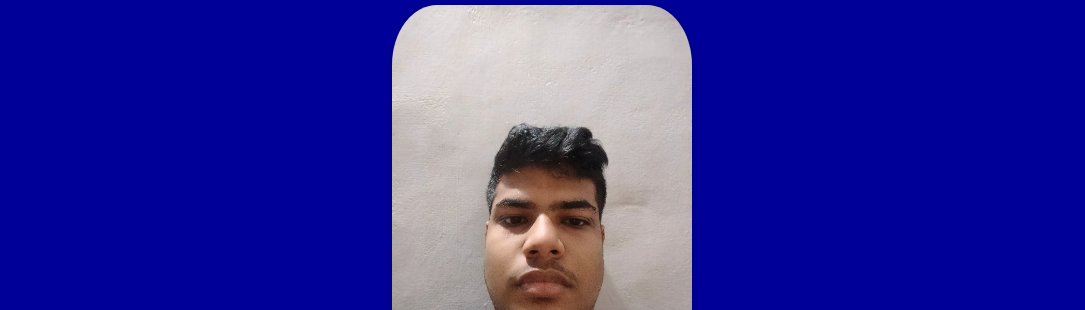
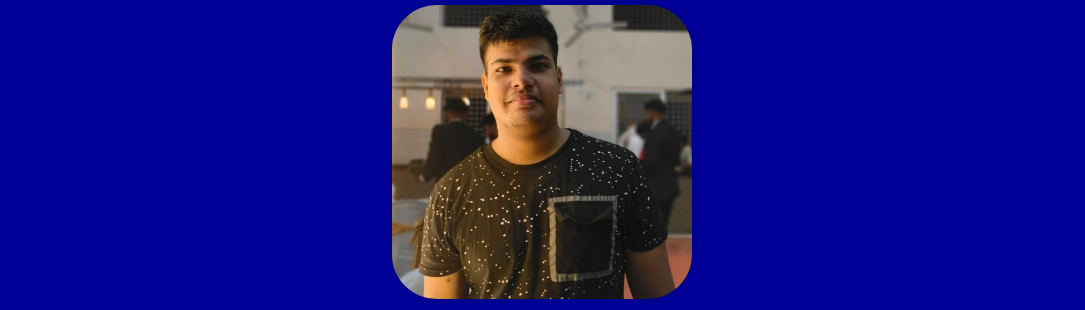
Before and after one commit to adheljohnson/adheljohnson.github.o, a plain HTML site: page index.html in a window 1280 px wide. Shown: the part 69-379 px from the top of the page, without its empty margins (98-1183 px from the left). Drawn offline with Linux system fonts and the light colour scheme.

Commit message:
Update index.html

```diff
--- a/index.html
+++ b/index.html
@@ -20,7 +20,7 @@
         </header>
         <section id="home">
             <div class="container-fluid">
-                <img src="adhel.jpg" alt="my picture" width="300px" class="image">
+                <img src="AdhelJohnson.jpg" alt="my picture" width="300px" class="image">
                 <div class="row">
                     <h2 class="hero_title">Hi, my name is adhel </h2>
                     <p class="hero_desc">WELCOME TO MY WEBSITE <img src="smile.jpg" alt="my picture" width="75px" class="image"> </p>
```
